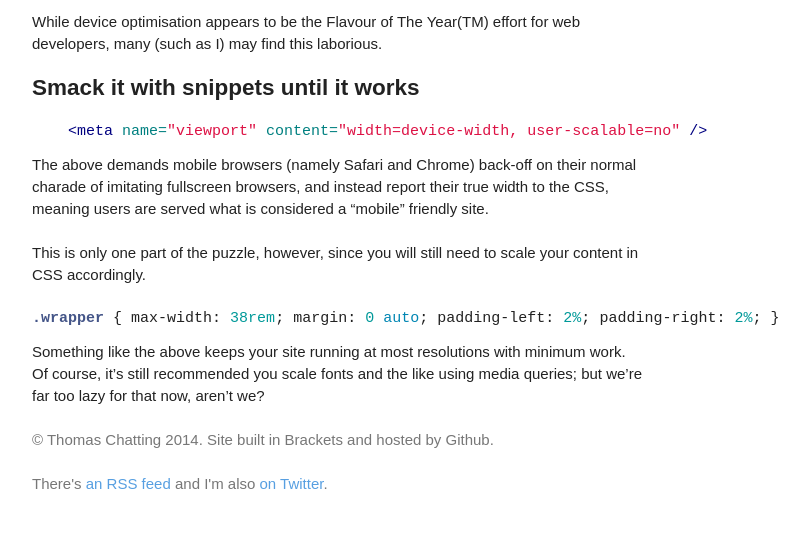
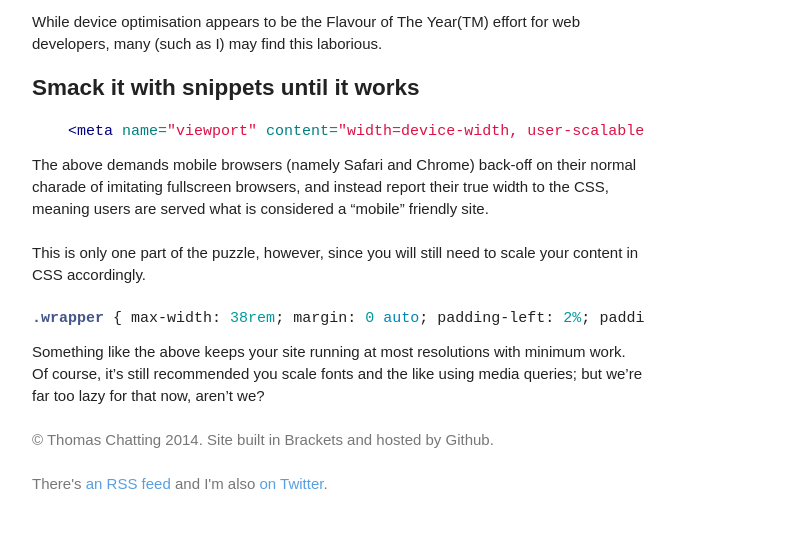
Before and after one commit to tomchatting/tomchatting.github.io, a Jekyll site: the page built from _posts/2014-08-09-lazy-scaling-for-lazy-people.markdown, in a window 1280 px wide. Shown: the part 625-1172 px from the top of the page, without its empty margins (302-1111 px from the left). Built offline with Jekyll 4.4.1, drawn with Linux system fonts in a browser that asks for light colours; some web fonts are replaced.

Commit message:
Fixed code overflow

```diff
--- a/css/main.css
+++ b/css/main.css
@@ -44,12 +44,8 @@ li.photo
         {background-image: url(/img/image.svg);}
 .callout, blockquote
         { margin: 20px 0; padding: 15px 2em 15px 15px; border-left: 5px solid #eee;}
-iframe {
-    display: block;
-    margin: 0 auto;
-    width: 100%;
-    padding-bottom: 15px;
-}
+iframe  {display: block; margin: 0 auto; width: 100%; padding-bottom: 15px;}
+pre {width: 100%; overflow-x: auto;}
 @media only screen and (max-width:598px) {
     body {margin: 1% auto 0;}
 }
```
